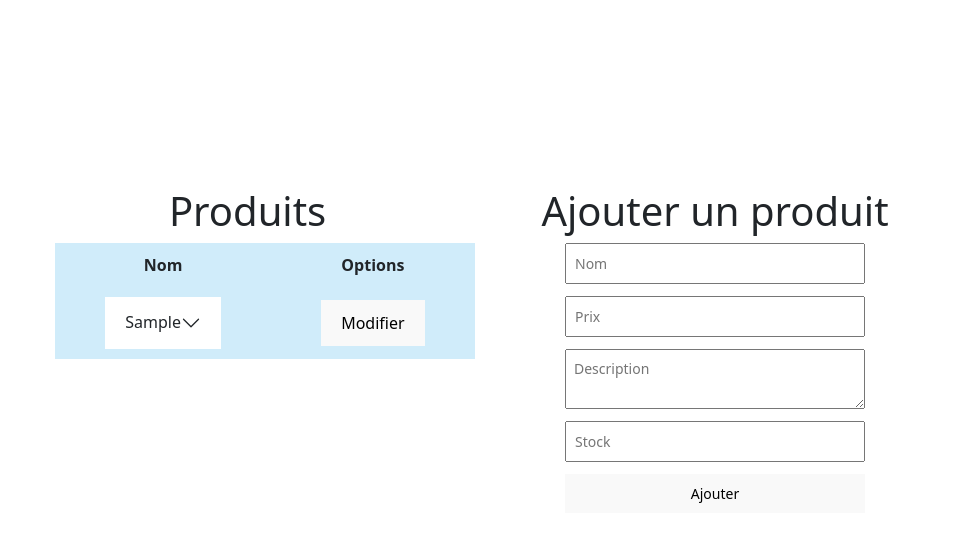
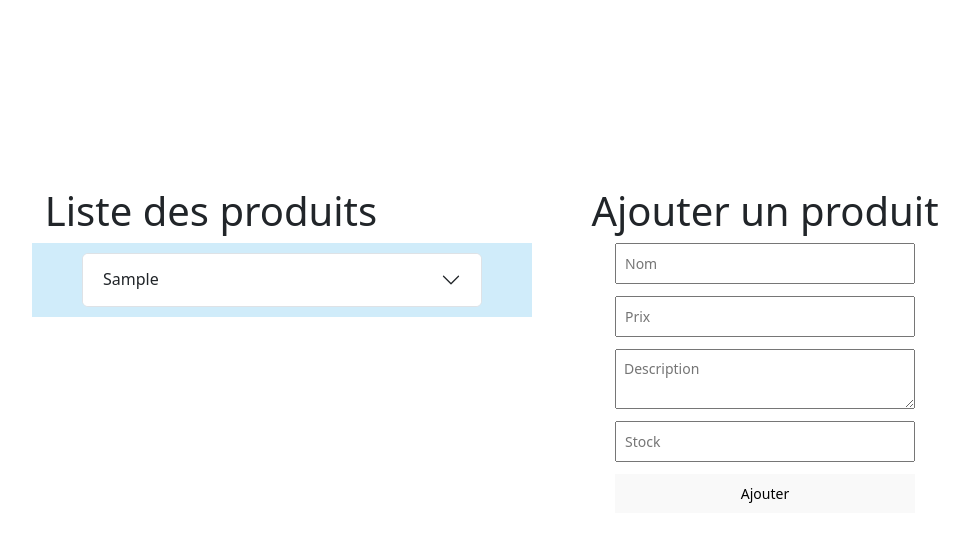
Before and after one commit to Tasnimetr/appweb-trpr01, a Vue app in the folder trpr01/my-app/: page / in a window 1280 px wide. Both pictures are taken after typing "Sample", "5", "Sample", "5" into the empty fields and a click on the button "Ajouter". Shown: the top 542 px of the page, without its empty margins (150-1119 px from the left). Built offline with nearby package versions, Linux system fonts and the light colour scheme.

Commit message:
B3 Collapse accordéon
Solution trouvée pour faire fonctionner le collapse dans la liste des produits.

```diff
--- a/trpr01/my-app/src/App.vue
+++ b/trpr01/my-app/src/App.vue
@@ -38,7 +38,7 @@ div {
 }
 .left, .right {
   width: 50%;
-  padding: 50px;
+  padding: 100px;
 }
 /*.right {
   background-color: rgb(244, 230, 239);
--- a/trpr01/my-app/src/components/ProductTable.vue
+++ b/trpr01/my-app/src/components/ProductTable.vue
@@ -7,35 +7,32 @@ function editProduct(id: number): void {
 }
 </script>
 <template>
-    <h1>Produits</h1>
+    <h1>Liste des produits</h1>
     <table>
-        <tr>
-            <th>Nom</th>
-            <th>Options</th>
-        </tr>
+        <div class="accordion accordion-flush" id="accordionFlushExample">
         <tr v-for="(product, id) in products" :key="product.name">
             <td>
-                <div class="accordion accordion-flush" id="accordionFlushExample">
                     <div class="accordion-item">
-                        <h2 class="accordion-header" id="flush-headingOne">
+                        <h2 class="accordion-header" :id="'flush-heading' + id">
                             <button class="accordion-button collapsed" type="button" data-bs-toggle="collapse"
-                                data-bs-target="#flush-collapseOne" aria-expanded="false" aria-controls="flush-collapseOne">
+                                :data-bs-target="'#flush-collapse' + id" aria-expanded="false" :aria-controls="'flush-collapse' + id">
                                 {{ product.name }}
                             </button>
                         </h2>
-                        <div id="flush-collapseOne" class="accordion-collapse collapse" aria-labelledby="flush-headingOne"
+                        <div :id="'flush-collapse' + id" class="accordion-collapse collapse" :aria-labelledby="'flush-heading' + id"
                             data-bs-parent="#accordionFlushExample">
                             <div class="accordion-body">
-                                <p>{{ product.description }}</p>
+                                <p>Description: {{ product.description }}</p>
                                 <p>Prix: {{ product.price }}$</p>
                                 <p>Stock: {{ product.stock }}</p>
+                                <button @click="editProduct(id)">Modifier</button>
                             </div>
                         </div>
                     </div>
-                </div>
+
             </td>
-            <td><button @click="editProduct(id)">Modifier</button></td>
         </tr>
+        </div>
     </table>
 
 </template>
@@ -53,4 +50,9 @@ td {
     padding: 10px 50px;
     /*border: 1px solid #ccc;*/
 }
+
+.accordion-item {
+    width: 400px;
+}
+
 </style>
```
Also changed, not shown: 1 other file (tests, documents, lock files or other folders).
